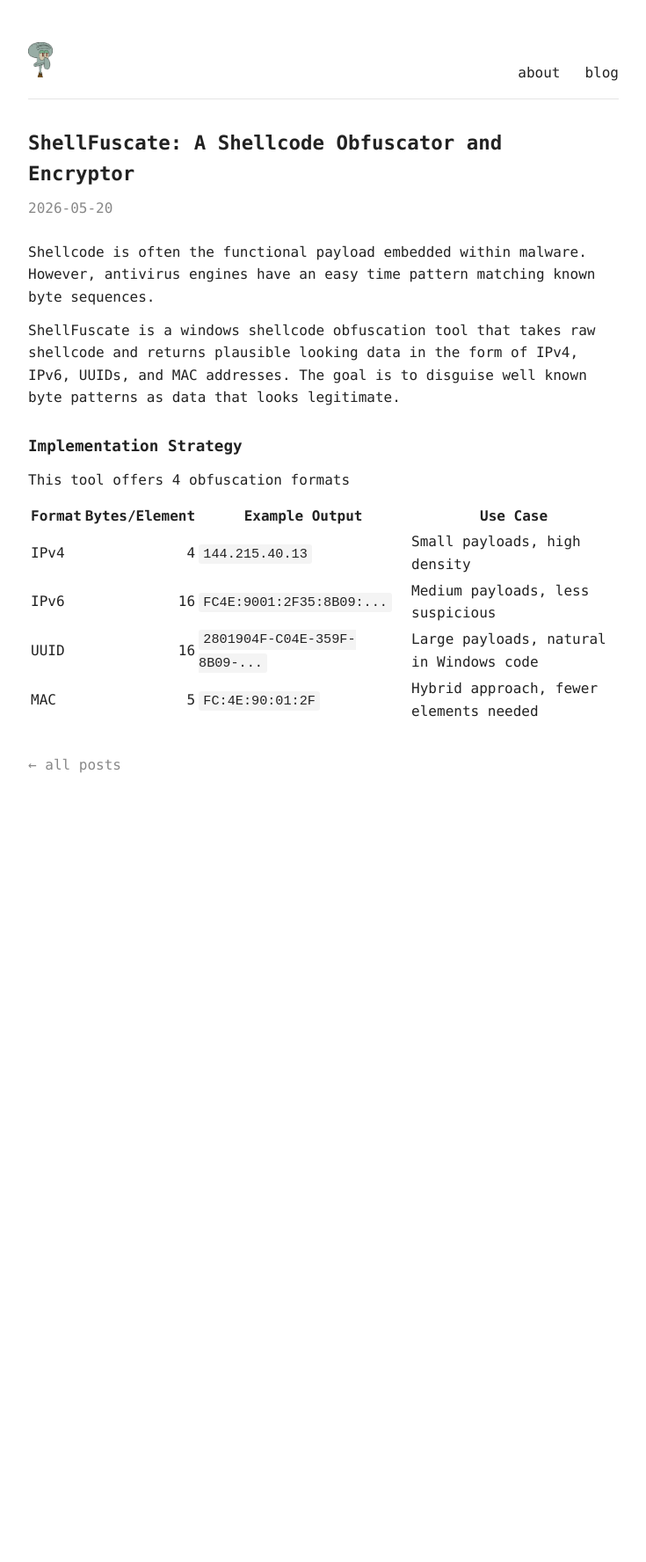
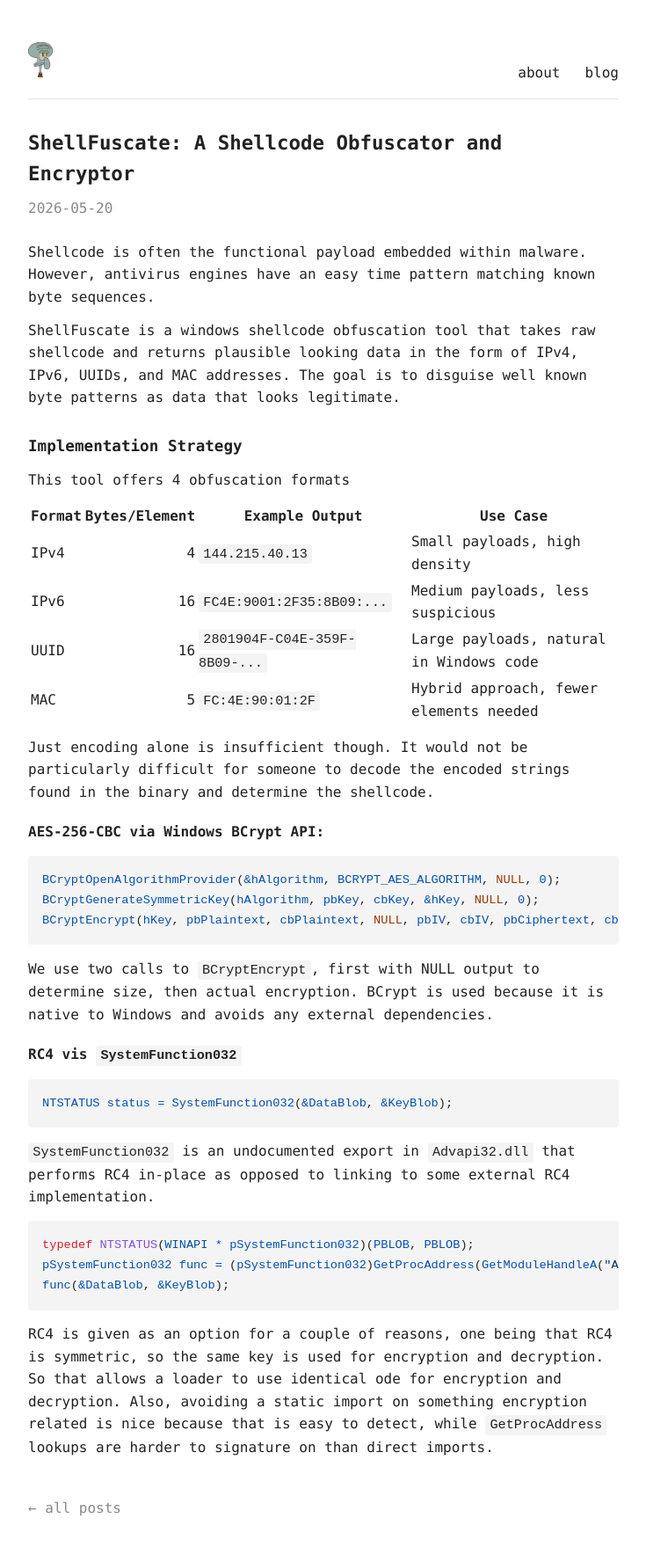
Before and after one commit to hol-jud18/hol-jud18.github.io, a Jekyll site: the page built from _posts/2026-05-20-shellfuscate.md, in a window 1280 px wide. Shown: the whole page at 88% size, without its empty margins (272-1007 px from the left). Built offline with Jekyll 4.4.1, drawn with Linux system fonts in a browser that asks for light colours; before the commit the page ends 930 px from its top, so only the background shows below that.

Commit message:
adding to shellfuscate

````diff
--- a/_posts/2026-05-20-shellfuscate.md
+++ b/_posts/2026-05-20-shellfuscate.md
@@ -20,3 +20,31 @@ This tool offers 4 obfuscation formats
 | IPv6   |            16 | `FC4E:9001:2F35:8B09:...`     | Medium payloads, less suspicious        |
 | UUID   |            16 | `2801904F-C04E-359F-8B09-...` | Large payloads, natural in Windows code |
 | MAC    |             5 | `FC:4E:90:01:2F`              | Hybrid approach, fewer elements needed  |
+
+Just encoding alone is insufficient though. It would not be particularly difficult for someone to decode the encoded strings found in the binary and determine the shellcode.
+
+### AES-256-CBC via Windows BCrypt API:
+
+```c
+BCryptOpenAlgorithmProvider(&hAlgorithm, BCRYPT_AES_ALGORITHM, NULL, 0);
+BCryptGenerateSymmetricKey(hAlgorithm, pbKey, cbKey, &hKey, NULL, 0);
+BCryptEncrypt(hKey, pbPlaintext, cbPlaintext, NULL, pbIV, cbIV, pbCiphertext, cbCiphertext, &cbResult, BCRYPT_BLOCK_PADDING);
+```
+
+We use two calls to `BCryptEncrypt`, first with NULL output to determine size, then actual encryption. BCrypt is used because it is native to Windows and avoids any external dependencies.
+
+### RC4 vis `SystemFunction032`
+
+```c
+NTSTATUS status = SystemFunction032(&DataBlob, &KeyBlob);
+```
+
+`SystemFunction032` is an undocumented export in `Advapi32.dll` that performs RC4 in-place as opposed to linking to some external RC4 implementation.
+
+```c
+typedef NTSTATUS(WINAPI * pSystemFunction032)(PBLOB, PBLOB);
+pSystemFunction032 func = (pSystemFunction032)GetProcAddress(GetModuleHandleA("Advapi32"), "SystemFunction032");
+func(&DataBlob, &KeyBlob);
+```
+
+RC4 is given as an option for a couple of reasons, one being that RC4 is symmetric, so the same key is used for encryption and decryption. So that allows a loader to use identical ode for encryption and decryption. Also, avoiding a static import on something encryption related is nice because that is easy to detect, while `GetProcAddress` lookups are harder to signature on than direct imports.
````
